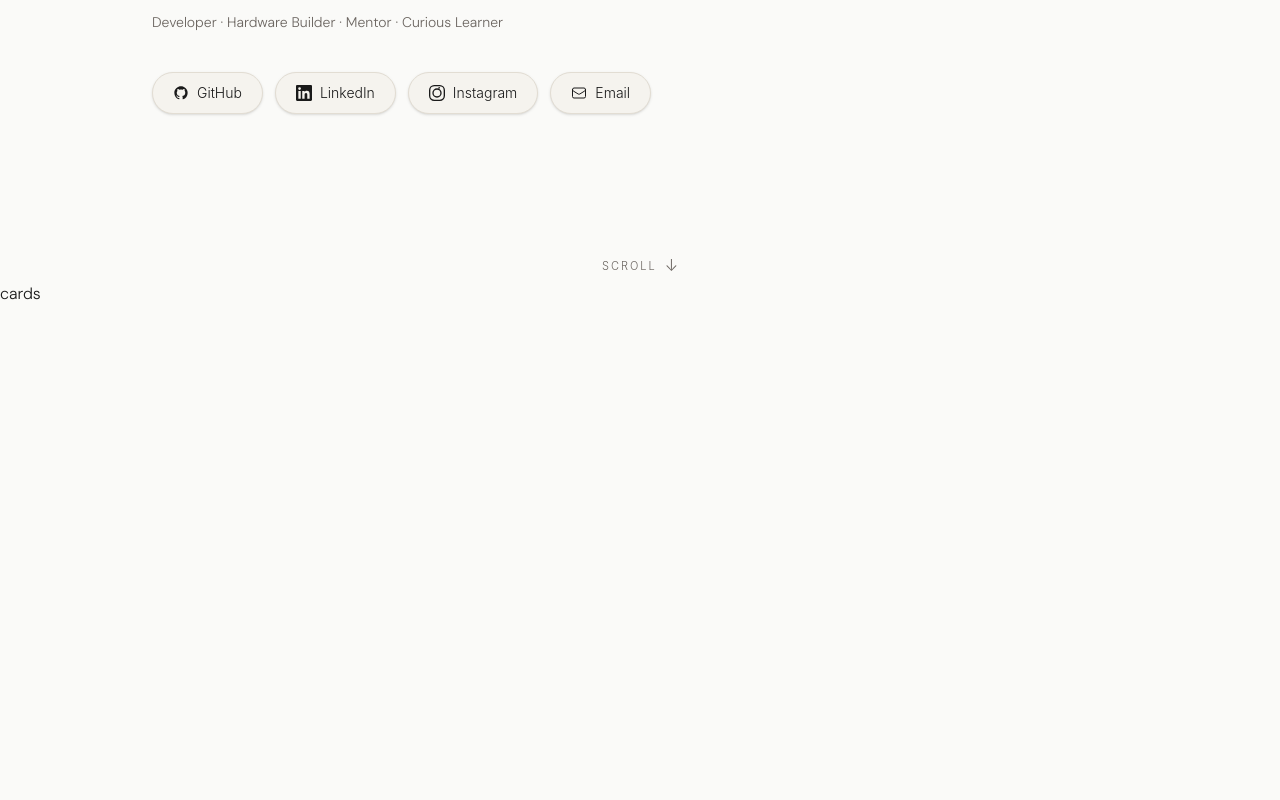
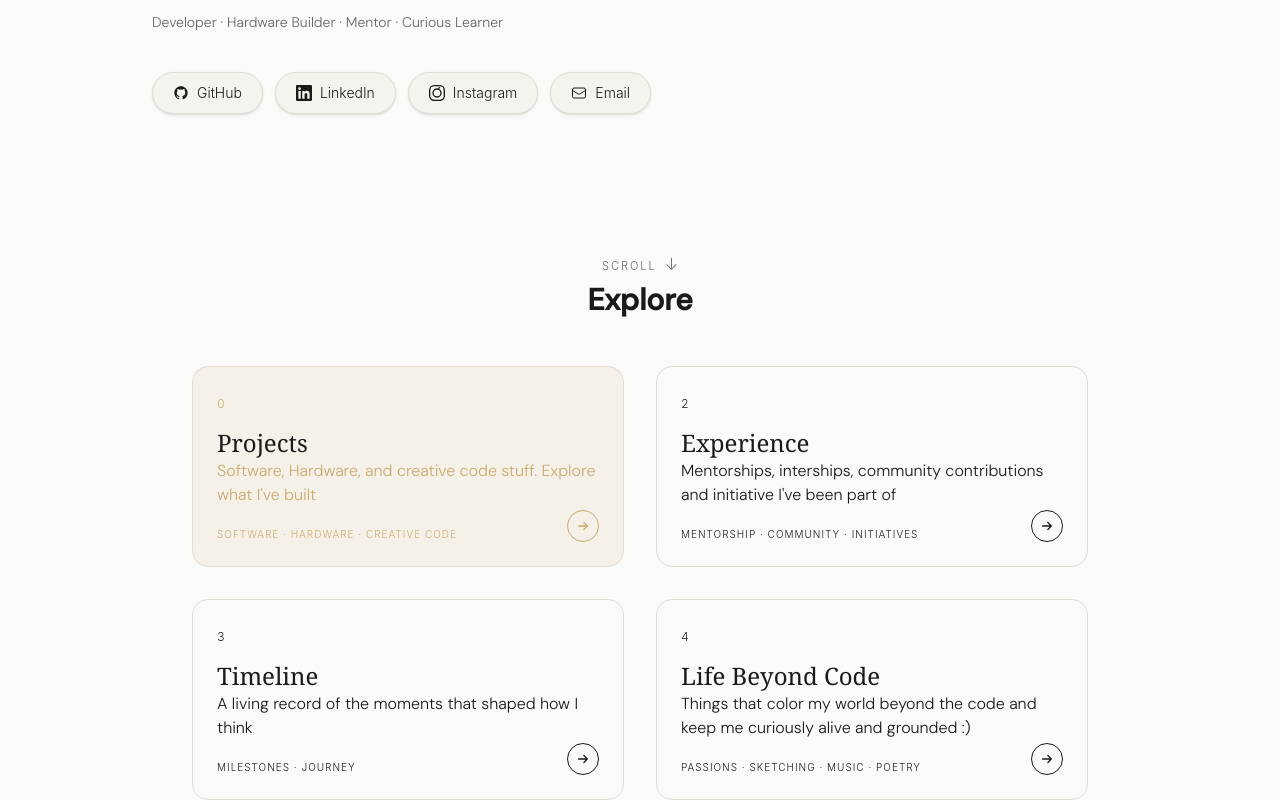
Before and after one commit to anirudh12032008/portfolio-map, a Next.js app: page / in a window 1280 px wide. Shown: the part 422-1222 px from the top of the page. Before the commit the page ends 800 px from the top, so only its background shows below. Built offline with nearby package versions, Linux system fonts and the light colour scheme.

Commit message:
cards almost done

```diff
--- a/src/components/sections/Cards.tsx
+++ b/src/components/sections/Cards.tsx
@@ -55,7 +55,16 @@ const cards = [
 
 
 
+const cont = {
+    hidden: {
+    },
+    show: { transition: { staggerChildren: 0.1, delayChildren: 0.1 } },
+}
 
+const item = {
+    hidden: { opacity: 0, y: 20 },
+    show: { opacity: 1, y: 0, transition: { duration: 0.7, ease: "easeOut" } },
+}
 
 
 
@@ -66,7 +75,68 @@ const cards = [
 export function Cards(){
     return (
         <div>
-            cards
+            <motion.h2
+                variants={item}
+                initial="hidden"
+                whileInView="show"
+                viewport={{ once: true }}
+                className="text-3xl font-bold text-center mb-12"
+            >
+                Explore
+            </motion.h2>
+
+            <motion.div
+
+            variants={cont}
+            initial="hidden"
+            whileInView="show"
+            viewport={{once: true, margin: "-100px"}}
+            className="grid md:grid-cols-2 grid-cols-1 gap-8 max-w-4xl mx-auto"
+            >
+
+
+                {cards.map((c) => (
+                    <motion.div key={c.href} variants={item}>
+
+                    <Link href={c.href} className="group block h-full">
+                    <div className={`relative h-full rounded-2xl border border-cream-200 ${c.color} p-6 transistion-transform duration-200 hover:border-cream-300 hover:-translate-y-1`}>
+<span className="text-xs font-sans text-ink-faint tabular-nums"> {c.sr} </span>
+
+
+<h3 className="mt-3 font-serif text-2xl font-medium text-ink group-hover:text-navy transition-colors duration-200"> {c.title} </h3>
+<p className="text-ink-faint group-hover:text-ink transition-colors duration-200"> {c.desc} </p>
+<p className="mt-5 text-[10px] uppercase tracking-widest text-ink-faint font-sans"> {c.tag} </p>
+
+<div className="absolute bottom-6 right-6 w-8 h-8 rounded-full border border-cream-300 flex items-center justify-center text-ink-faint group-hover:border-navy group-hover:text-navy transition-colors duration-200">
+    {/* <span className="absolute -bottom-2 -right-2 w-5 h-5 bg-cream-200 rounded-full group-hover:bg-navy transition-colors duration-200">
+        <svg xmlns="http://www.w3.org/2000/svg" fill="none" viewBox="0 0 24 24" strokeWidth={2} stroke="currentColor" className="w-3 h-3 text-white">
+  <path strokeLinecap="round" strokeLinejoin="round" d="M17.25 8.25L21 12m0 0l-3.75 3.75M21 12H3" />
+</svg>
+    </span> */}
+
+<svg
+    viewBox="0 0 16 16"
+    fill="none"
+    className="w-3.5 h-3.5"
+    stroke="currentColor"
+    strokeWidth={1.5}
+  >
+    <path d="M3 8h10M9 4l4 4-4 4" strokeLinecap="round" strokeLinejoin="round" />
+  </svg>
+
+</div>
+</div>
+
+
+</Link>
+                    </motion.div>
+                ))}
+
+
+
+
+
+            </motion.div>
         </div>
     )
 }
```
